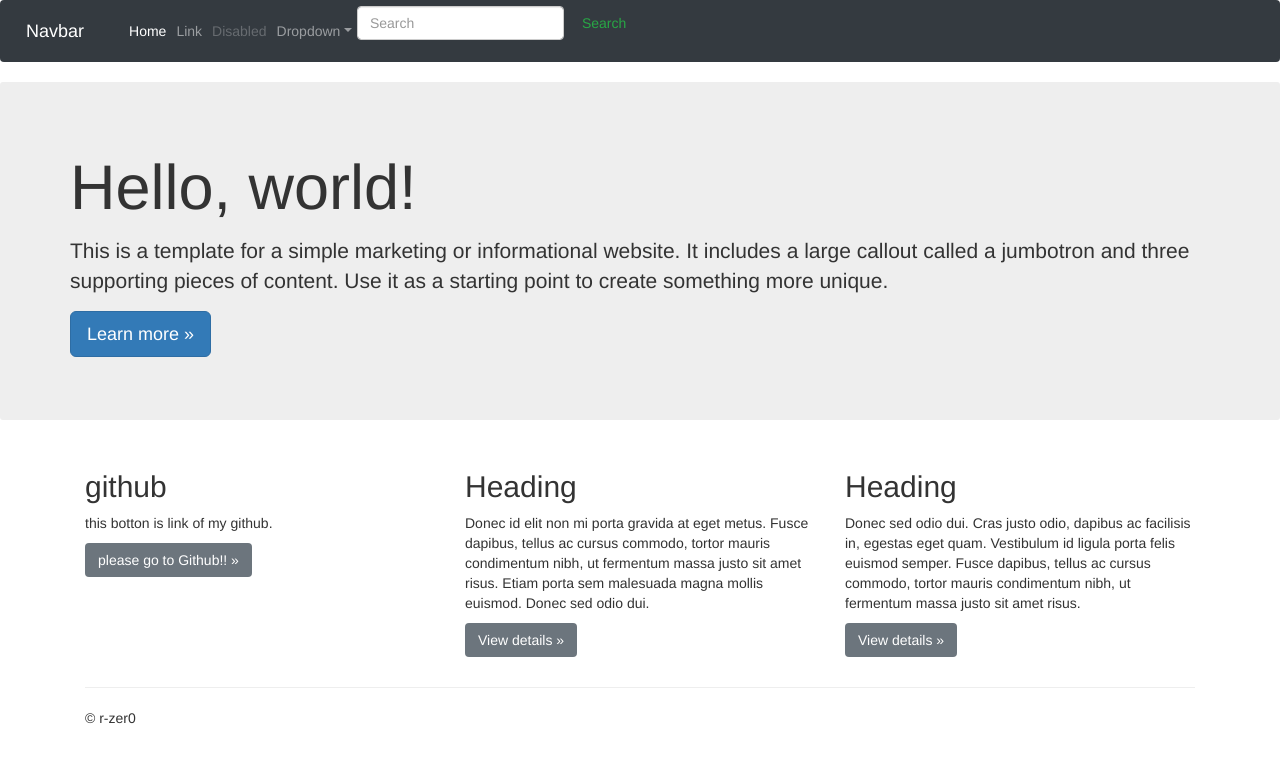
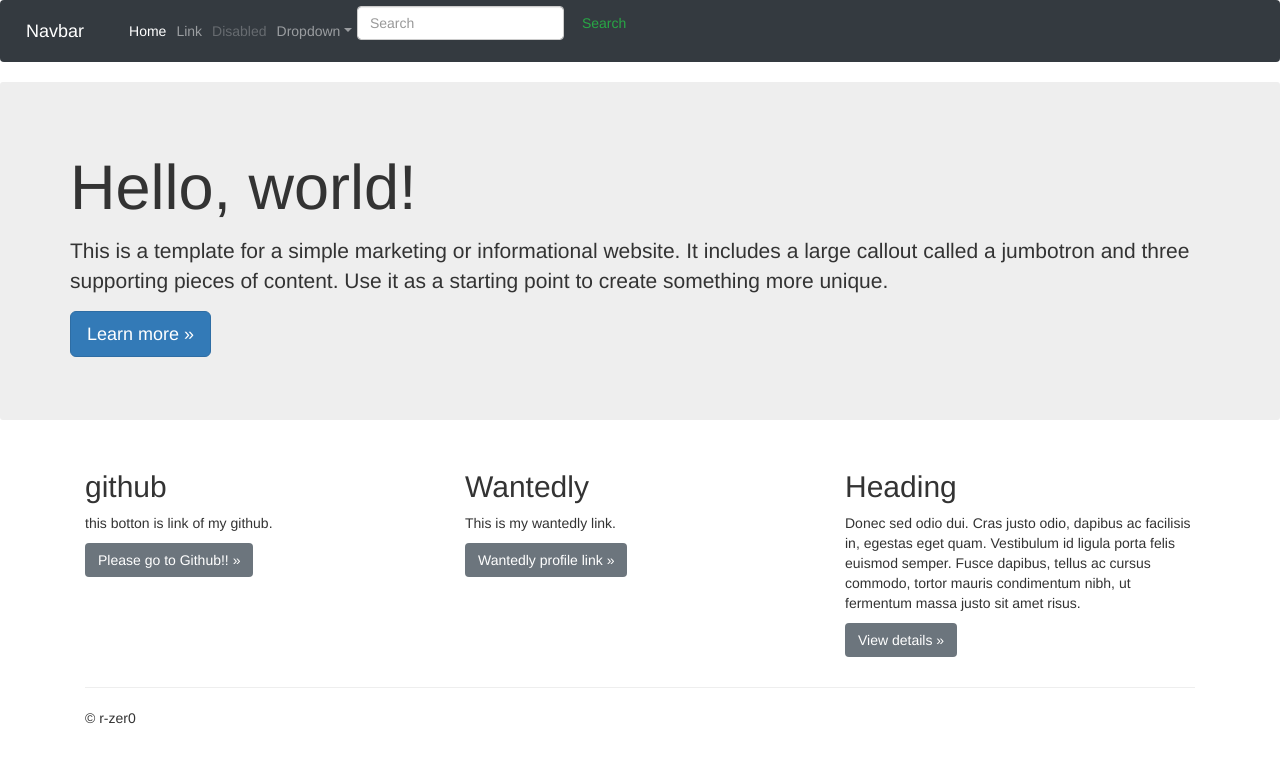
Before and after one commit to r-kuno-zer0/r-kuno-zer0.github.io, a plain HTML site: page index.html in a window 1280 px wide. Drawn offline with nearby package versions, Linux system fonts and the light colour scheme.

Commit message:
add wantedly link

```diff
--- a/index.html
+++ b/index.html
@@ -68,12 +68,12 @@
           <div class="col-md-4">
             <h2>github</h2>
             <p>this botton is link of my github.</p>
-            <p><a class="btn btn-secondary" href="https://github.com/r-kuno-zer0" role="button" target="_blank"> please go to Github!! &raquo;</a></p>
+            <p><a class="btn btn-secondary" href="https://github.com/r-kuno-zer0" role="button" target="_blank"> Please go to Github!! &raquo;</a></p>
           </div>
           <div class="col-md-4">
-            <h2>Heading</h2>
-            <p>Donec id elit non mi porta gravida at eget metus. Fusce dapibus, tellus ac cursus commodo, tortor mauris condimentum nibh, ut fermentum massa justo sit amet risus. Etiam porta sem malesuada magna mollis euismod. Donec sed odio dui. </p>
-            <p><a class="btn btn-secondary" href="#" role="button">View details &raquo;</a></p>
+            <h2>Wantedly</h2>
+            <p>This is my wantedly link. </p>
+            <p><a class="btn btn-secondary" href="https://www.wantedly.com/users/33971909" role="button"target="_blank"> Wantedly profile link &raquo;</a></p>
           </div>
           <div class="col-md-4">
             <h2>Heading</h2>
```
